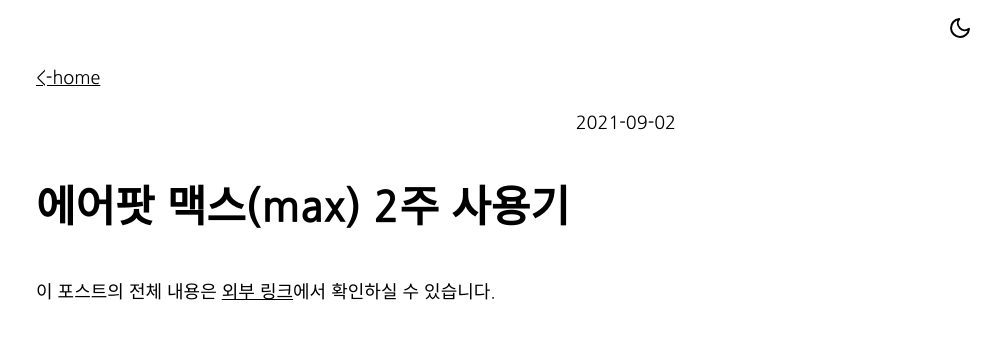
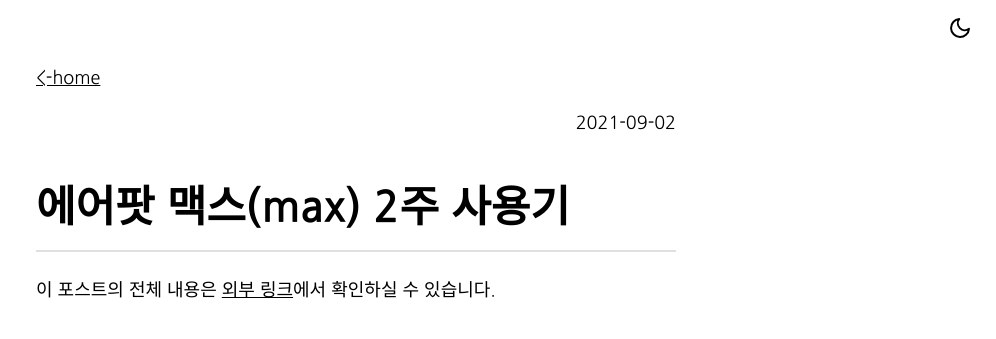
Before and after one commit to wnjoon/wnjoon.github.io, a Jekyll site: the page built from _posts/2021-09-02-airpods-max-review.md, in a window 1280 px wide. Shown: the top 339 px of the page, without its empty margins (284-1280 px from the left). Built offline with Jekyll 4.4.1, drawn with Linux system fonts in a browser that asks for light colours.

Commit message:
add line between title and content in posts

```diff
--- a/_sass/no-style-please.scss
+++ b/_sass/no-style-please.scss
@@ -23,6 +23,10 @@
 
   h1, h2, h3, h4, h5, h6 {
     color: #e0d8b0; // Desaturated yellow for titles
+  }
+
+  article h1 {
+    border-bottom-color: #444; // Darker border for dark mode
   }
 
   code {
@@ -80,6 +84,12 @@
 h1 {
   font-size: 43px;
   color: rgb(0, 0, 0);
+}
+
+article h1 {
+  padding-bottom: 0.5rem;
+  margin-bottom: 1.5rem;
+  border-bottom: 2px solid #e0e0e0;
 }
 
 h2 {font-size: 35px;}
```
Also changed, not shown: _posts/2025-09-17-vim-vscode-extenstion.md (+1 -0 lines), 2 other files.
